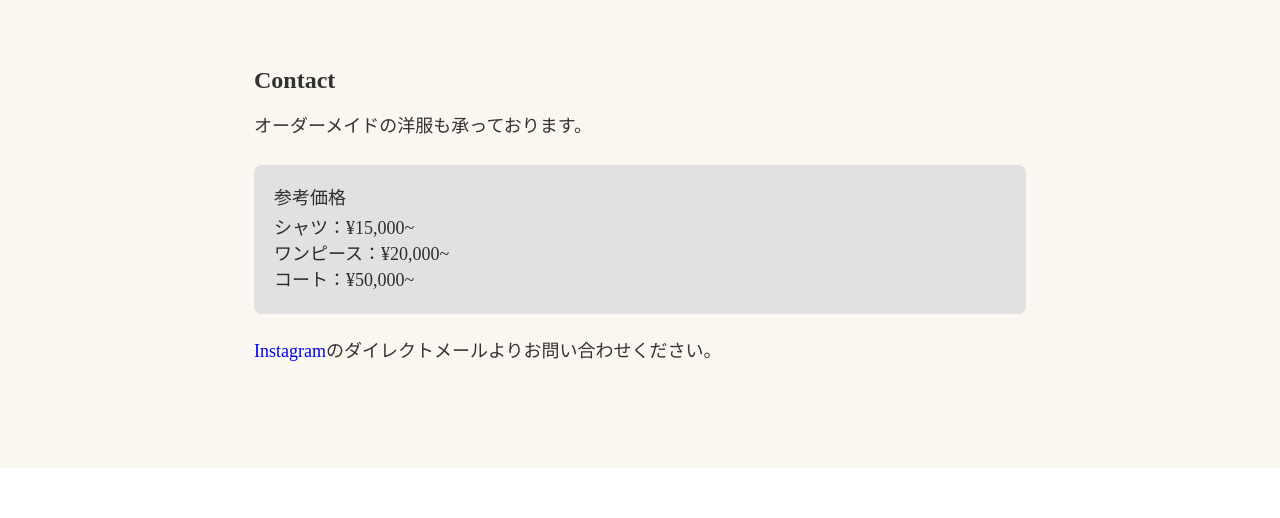
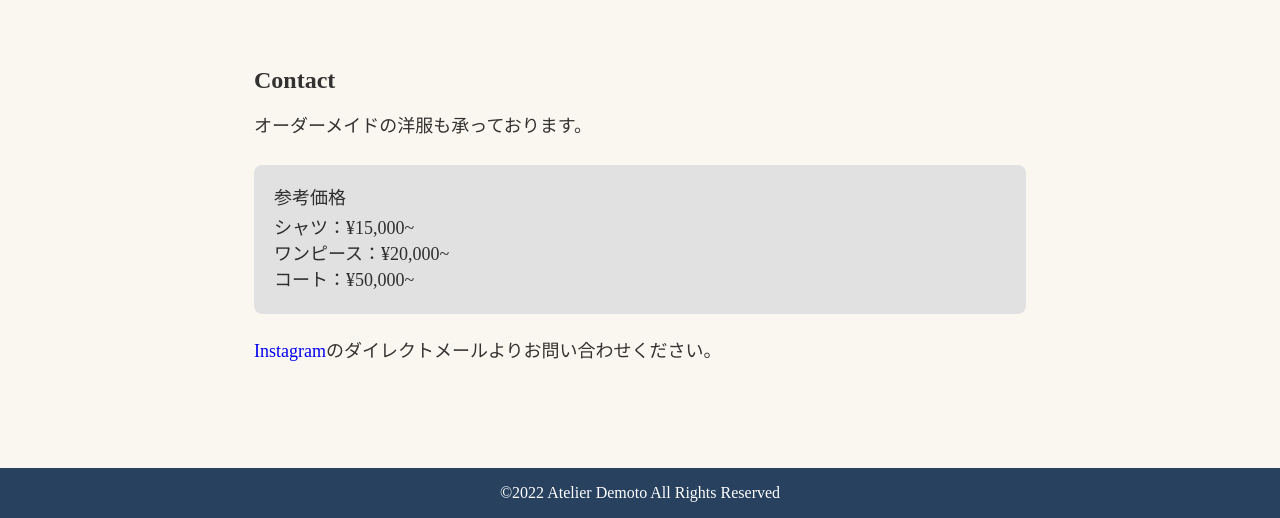
Before and after one commit to dkdk443/monkey-papa, a Gatsby site: page / in a window 1280 px wide. Shown: the part 2396-2914 px from the top of the page. Before the commit the page ends 2864 px from the top, so only its background shows below. Built offline with nearby package versions, Linux system fonts and the light colour scheme; Gatsby itself is replaced by a stand-in of ours; no server answers; a web font is replaced by a local one.

Commit message:
コピーライト追加

```diff
--- a/src/components/layout.js
+++ b/src/components/layout.js
@@ -18,6 +18,8 @@ const Layout = () => {
       }
     }
   `)
+  const date = new Date();
+  const year = date.getFullYear();
 
   return (
     <>
@@ -98,6 +100,9 @@ const Layout = () => {
            </div>
           </div>
         </main>
+        <div className="footer">
+          <div className="copy-right">©{ year } Atelier Demoto All Rights Reserved</div>
+        </div>
       </div>
     </>
   )
--- a/src/main.scss
+++ b/src/main.scss
@@ -152,3 +152,13 @@ input {
     margin-right: 8px;
   }
 }
+
+.footer {
+  color: #fff;
+  background-color: #27415F;
+  font-size: 16px;
+  display: flex;
+  justify-content: center;
+  padding: 12px 0;
+
+}
```
